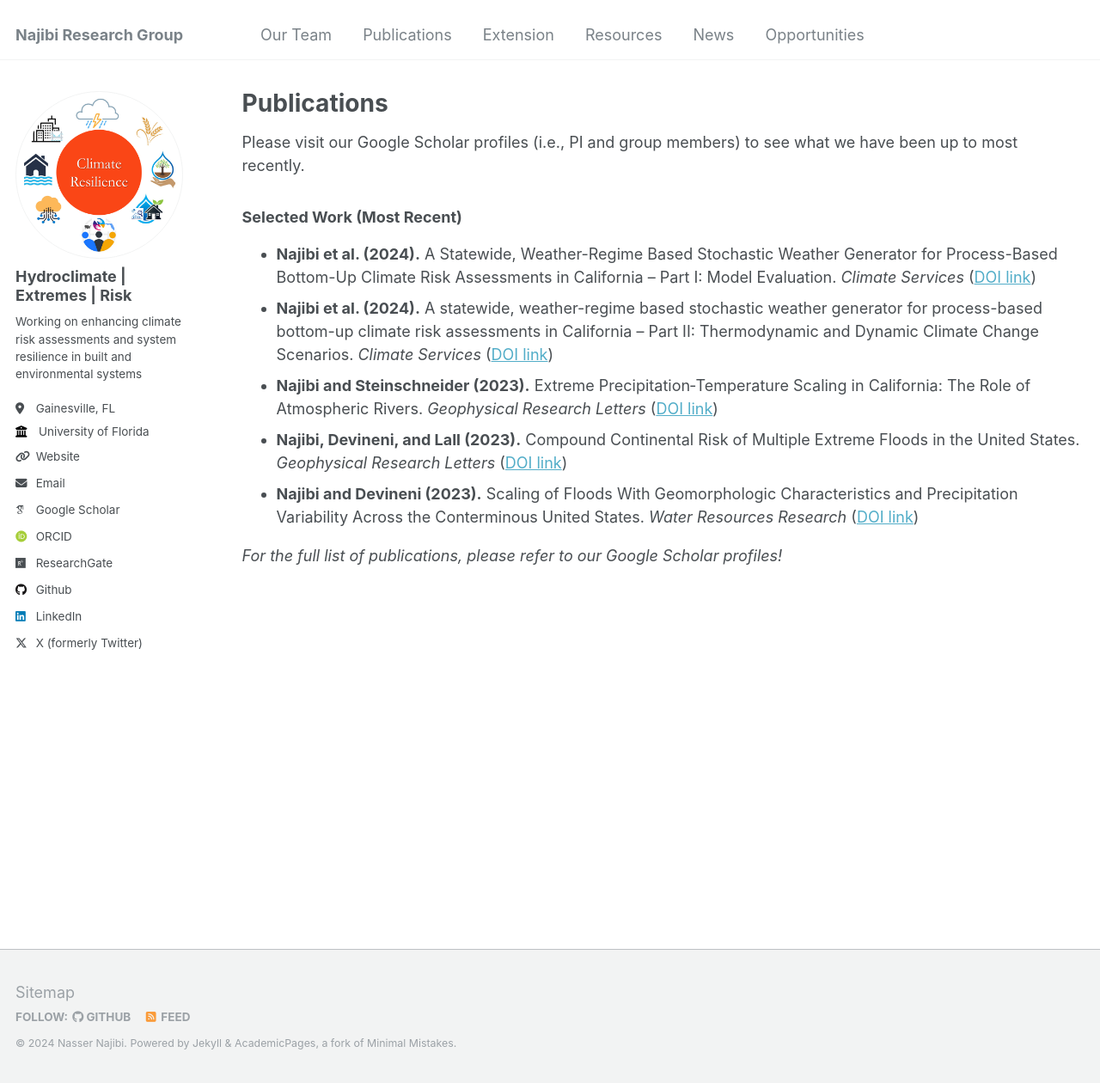
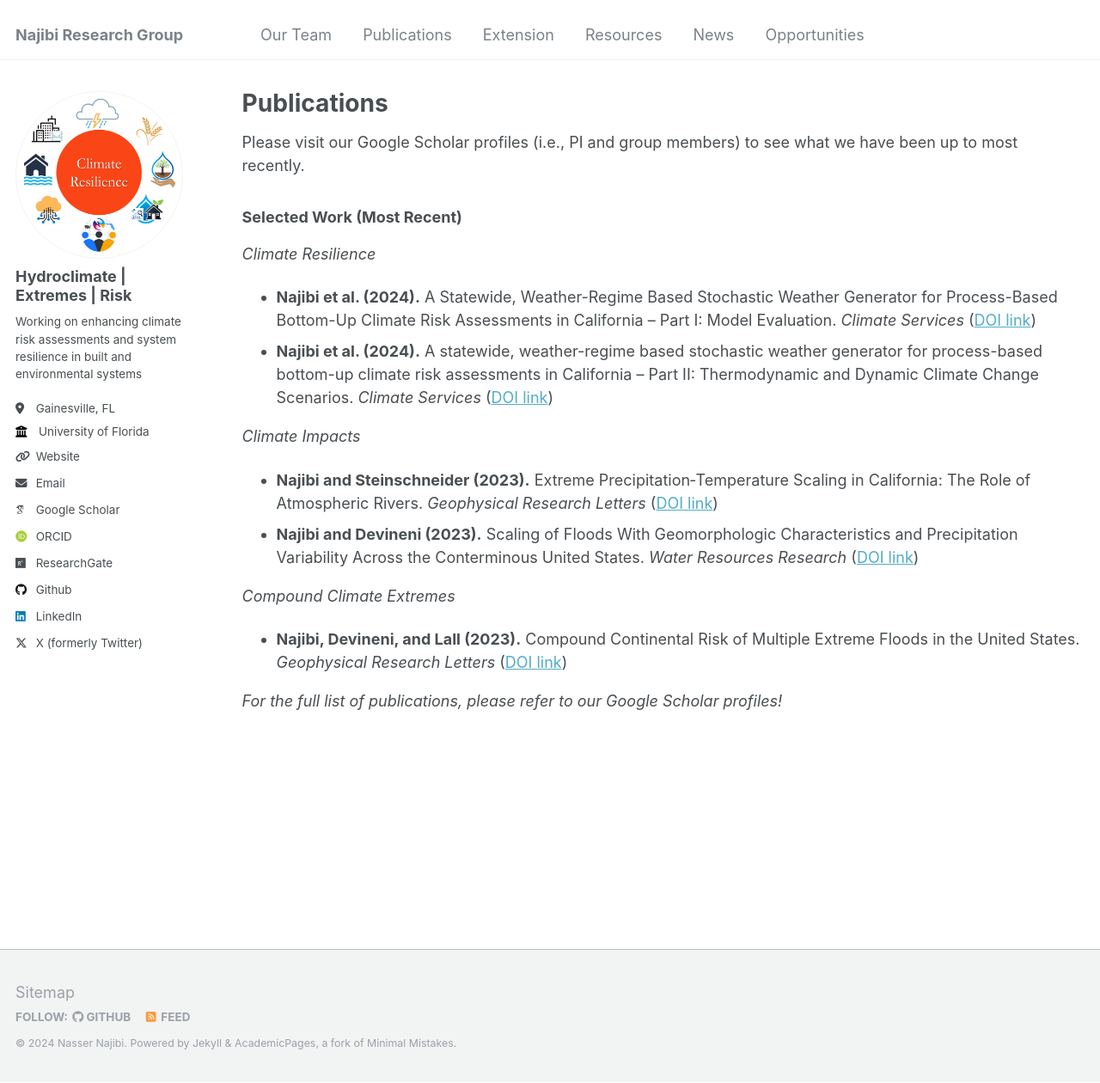
Before and after one commit to nassernajibi/lab, a Jekyll site: the page built from _pages/publications.md, in a window 1280 px wide and 1260 px high. Shown: the whole window at 86% size. Built offline with Jekyll 4.4.1, drawn with Linux system fonts in a browser that asks for light colours; some web fonts are replaced.

Commit message:
Updated Pubs

```diff
--- a/_pages/publications.md
+++ b/_pages/publications.md
@@ -9,10 +9,16 @@ Please visit our Google Scholar profiles (i.e., PI and group members) to see wha
 
 ### Selected Work (Most Recent)
 
+_Climate Resilience_
 - **Najibi et al. (2024).** A Statewide, Weather-Regime Based Stochastic Weather Generator for Process-Based Bottom-Up Climate Risk Assessments in California – Part I: Model Evaluation. *Climate Services* ([DOI link](https://doi.org/10.1016/j.cliser.2024.100489))
 - **Najibi et al. (2024).** A statewide, weather-regime based stochastic weather generator for process-based bottom-up climate risk assessments in California – Part II: Thermodynamic and Dynamic Climate Change Scenarios. *Climate Services* ([DOI link](https://doi.org/10.1016/j.cliser.2024.100485))
+
+_Climate Impacts_
 - **Najibi and Steinschneider (2023).** Extreme Precipitation‐Temperature Scaling in California: The Role of Atmospheric Rivers. *Geophysical Research Letters* ([DOI link](https://doi.org/10.1029/2023GL104606))
-- **Najibi, Devineni, and Lall (2023).** Compound Continental Risk of Multiple Extreme Floods in the United States. *Geophysical Research Letters* ([DOI link](https://doi.org/10.1029/2023GL105297))
 - **Najibi and Devineni (2023).** Scaling of Floods With Geomorphologic Characteristics and Precipitation Variability Across the Conterminous United States. *Water Resources Research* ([DOI link](https://doi.org/10.1029/2022WR032815))
 
+_Compound Climate Extremes_
+- **Najibi, Devineni, and Lall (2023).** Compound Continental Risk of Multiple Extreme Floods in the United States. *Geophysical Research Letters* ([DOI link](https://doi.org/10.1029/2023GL105297))
+
+
 *For the full list of publications, please refer to our Google Scholar profiles!*
```
